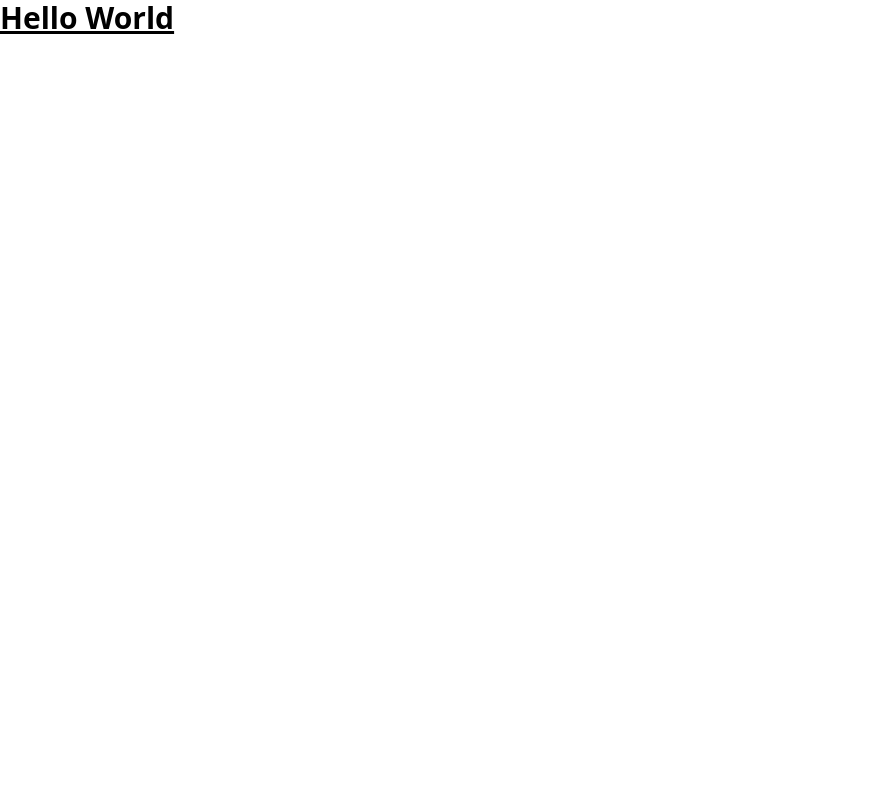
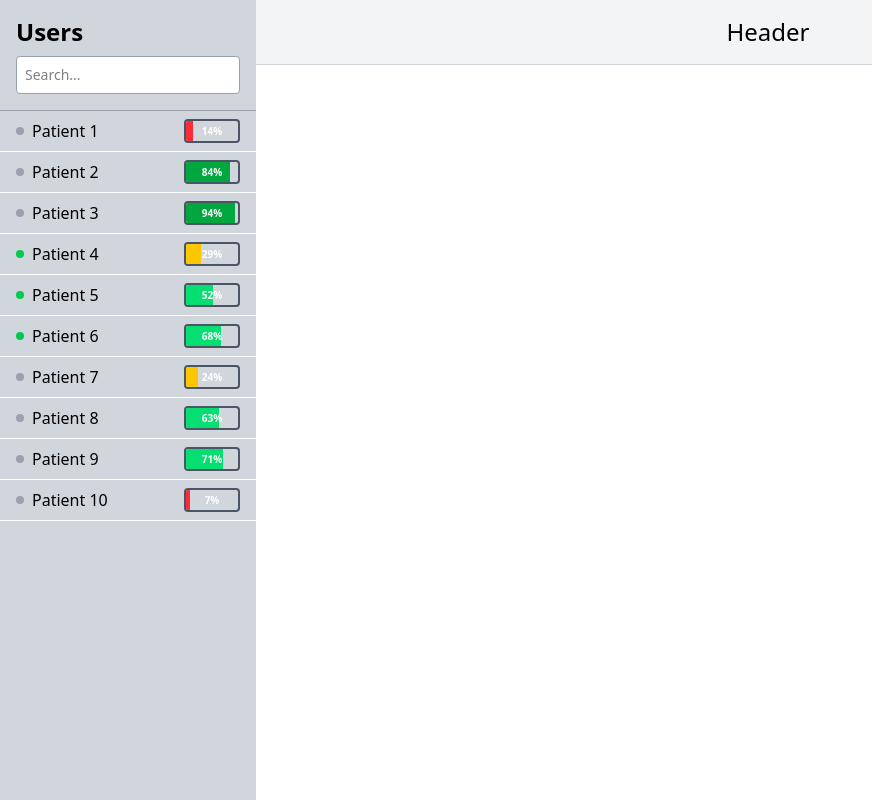
Before and after one commit to stopka007/IoT, a React (Vite) app in the folder apps/iot-app/: page / in a window 1280 px wide. Shown: the whole page, without its empty margins (0-872 px from the left). Built offline with nearby package versions, Linux system fonts and the light colour scheme.

Commit message:
Init - Created mainpage file + sidemenu

```diff
--- a/apps/iot-app/src/main.tsx
+++ b/apps/iot-app/src/main.tsx
@@ -1,11 +1,12 @@
-import { StrictMode } from 'react';
-import { createRoot } from 'react-dom/client';
+import { StrictMode } from "react";
+import { createRoot } from "react-dom/client";
 
-import App from './App.tsx';
-import './index.css';
+import App from "./App.tsx";
+import "./index.css";
+import MainPage from "./pages/MainPage.tsx";
 
-createRoot(document.getElementById('root')!).render(
+createRoot(document.getElementById("root")!).render(
   <StrictMode>
-    <App />
-  </StrictMode>
+    <MainPage />
+  </StrictMode>,
 );
--- /dev/null
+++ b/apps/iot-app/src/pages/MainPage.tsx
@@ -0,0 +1,90 @@
+import React from "react";
+
+type UserWithBattery = {
+  name: string;
+  battery: number;
+  isActive: boolean;
+};
+
+const mockUsers: UserWithBattery[] = [
+  "Patient 1",
+  "Patient 2",
+  "Patient 3",
+  "Patient 4",
+  "Patient 5",
+  "Patient 6",
+  "Patient 7",
+  "Patient 8",
+  "Patient 9",
+  "Patient 10",
+].map(name => ({
+  name,
+  battery: Math.floor(Math.random() * 100) + 1,
+  isActive: Math.random() > 0.5, // náhodně aktivní nebo neaktivní
+}));
+
+const getBatteryColor = (level: number): string => {
+  if (level < 20) return "bg-red-500";
+  if (level < 50) return "bg-yellow-400";
+  if (level < 80) return "bg-green-400";
+  return "bg-green-600";
+};
+
+export default function MainPage() {
+  return (
+    <div className="h-screen flex overflow-hidden">
+      {/* Sidebar */}
+      <aside className="w-1/5 bg-gray-300 flex flex-col">
+        <div className="p-4 border-b border-gray-400">
+          <h2 className="text-2xl font-semibold mb-2">Users</h2>
+          <input
+            type="text"
+            placeholder="Search..."
+            className="w-full p-2 rounded bg-white border border-gray-400 text-sm"
+          />
+        </div>
+
+        {/* User list */}
+        <ul className="flex-1 overflow-y-auto">
+          {mockUsers.map((user, index) => (
+            <li
+              key={index}
+              className="border-b border-white px-4 py-2 flex justify-between items-center hover:bg-gray-200 cursor-pointer"
+            >
+              <div className="flex items-center gap-2">
+                {/* Stav tečky */}
+                <span
+                  className={`w-2 h-2 rounded-full ${
+                    user.isActive ? "bg-green-500" : "bg-gray-400"
+                  }`}
+                  title={user.isActive ? "Active" : "Inactive"}
+                />
+                <span>{user.name}</span>
+              </div>
+
+              {/* Baterie */}
+              <div className="flex items-center gap-1">
+                <div className="relative w-14 h-6 border-2 border-gray-600 rounded-sm overflow-hidden text-white text-[10px] font-bold flex items-center justify-center">
+                  <div
+                    className={`${getBatteryColor(user.battery)} absolute top-0 left-0 h-full`}
+                    style={{ width: `${user.battery}%` }}
+                  />
+                  <span className="z-10">{user.battery}%</span>
+                  <div className="absolute right-[-6px] top-1/2 transform -translate-y-1/2 w-1.5 h-3 bg-gray-600 rounded-sm" />
+                </div>
+              </div>
+            </li>
+          ))}
+        </ul>
+      </aside>
+
+      {/* Main content */}
+      <main className="flex-1 flex flex-col">
+        <header className="bg-gray-100 text-center text-2xl font-medium py-4 border-b border-gray-300">
+          Header
+        </header>
+        <div className="flex-1 bg-white">{/* Main area content */}</div>
+      </main>
+    </div>
+  );
+}
```
